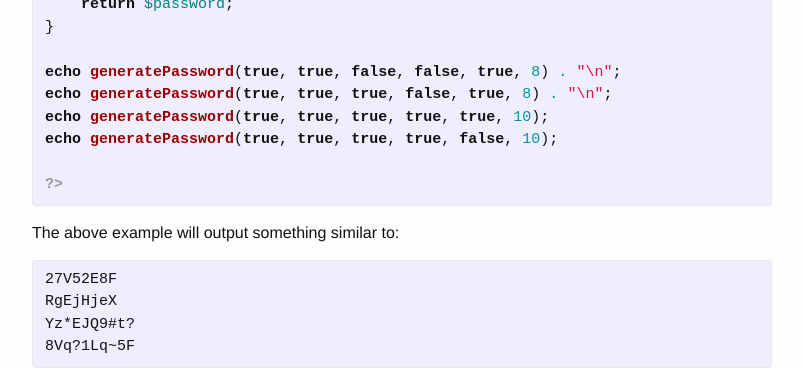
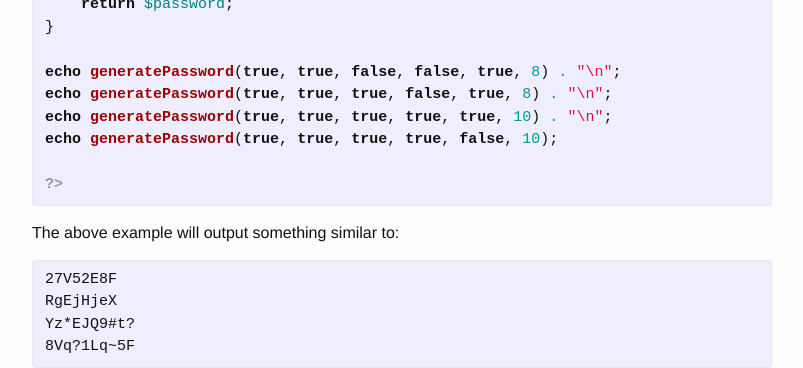
Before and after one commit to roman-gich/roman-gich.github.io, a Jekyll site: the page built from _posts/2016-01-02-how-to-generate-a-random-password-in-php.markdown, in a window 1280 px wide. Shown: the part 1064-1432 px from the top of the page, without its empty margins (238-1041 px from the left). Built offline with Jekyll 4.4.1, drawn with Linux system fonts in a browser that asks for light colours; comment, search, counter and statistics services are not loaded.

Commit message:
amendments to article

```diff
--- a/_posts/2016-01-02-how-to-generate-a-random-password-in-php.markdown
+++ b/_posts/2016-01-02-how-to-generate-a-random-password-in-php.markdown
@@ -43,7 +43,7 @@ function generatePassword($digits, $upper, $lower, $special, $random, $length) {
 
 echo generatePassword(true, true, false, false, true, 8) . "\n";
 echo generatePassword(true, true, true, false, true, 8) . "\n";
-echo generatePassword(true, true, true, true, true, 10);
+echo generatePassword(true, true, true, true, true, 10) . "\n";
 echo generatePassword(true, true, true, true, false, 10);
 
 ?>{% endhighlight %}
```
